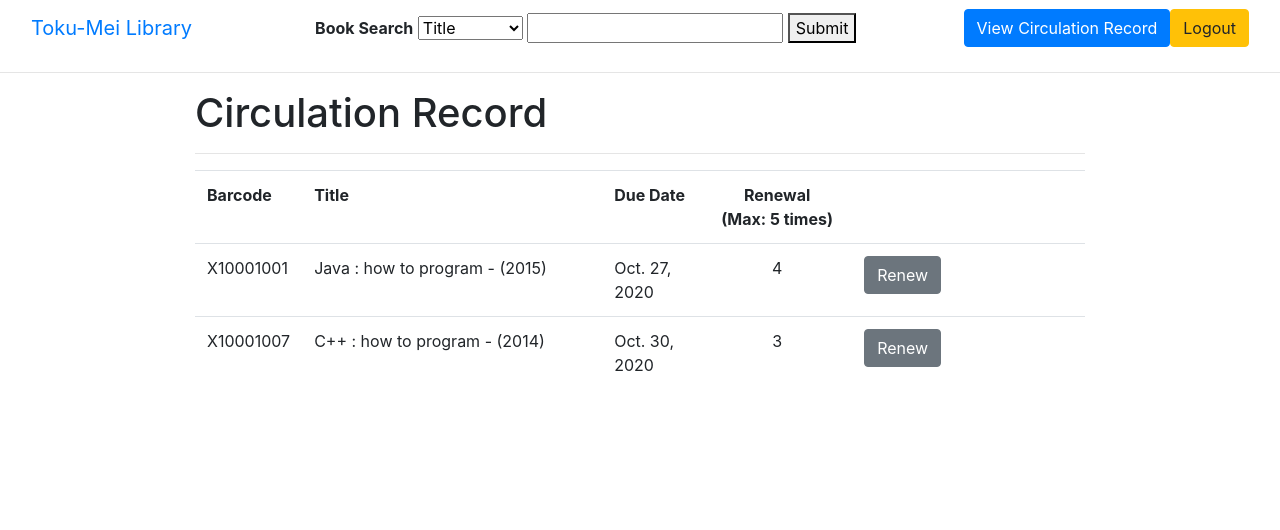
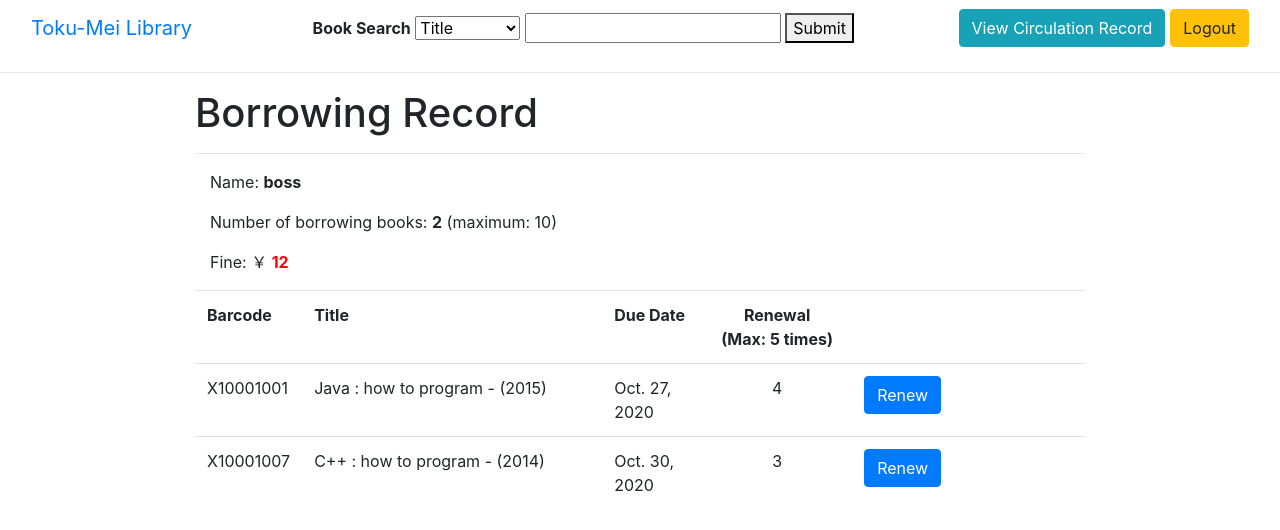
Before and after one commit to hkchy7890/tokumei-lib, a Django app: page /viewrecord in a window 1280 px wide. Shown: the top 530 px of the page. Run offline with Django 3.2, Linux system fonts and the light colour scheme; a user stored in the database is signed in; data comes from the database, SQL or seed files in the repository; both versions use the stored data as it was after the commit; some libraries are stand-ins or nearby versions.

Commit message:
make it better

```diff
--- a/catalogue/admin.py
+++ b/catalogue/admin.py
@@ -1,5 +1,6 @@
 from django.contrib import admin
-from .models import Booktitle, Bookitem
+from .models import Booktitle, Bookitem, CircAccount
 # Register your models here.
 admin.site.register(Booktitle)
 admin.site.register(Bookitem)
+admin.site.register(CircAccount)
--- a/catalogue/models.py
+++ b/catalogue/models.py
@@ -51,6 +51,8 @@
     renewal = models.IntegerField(default=0)
     created_on = models.DateTimeField(auto_now=True)
     updated_on = models.DateTimeField(auto_now_add=True)
+    message = models.CharField(max_length=100, blank=True, null=True)
+    holdlist = models.CharField(max_length=200, blank=True, null=True)
 
     def __str__(self):
         return "{} - {}".format(self.title, self.callno)
@@ -60,3 +62,13 @@
             return self.duedate
         else:
             return self.status
+
+
+class CircAccount(models.Model):
+    user = models.OneToOneField(User, on_delete=models.CASCADE)
+    activated = models.BooleanField(default=True)
+    fine = models.IntegerField(blank=True, null=True, default=0)
+    hold = models.IntegerField(blank=True, null=True, default=0)
+
+    def __str__(self):
+        return str(self.user)
--- a/catalogue/templates/account.html
+++ b/catalogue/templates/account.html
@@ -1,9 +1,27 @@
 {% extends 'base.html' %}
 {% block content %}
+{% for message in messages %}
+        <div class="alert alert-danger alert-dismissible fade show">
+            <button type="button" class="close" data-dismiss="alert">&times;</button>
+            {{message}}
+        </div>
+    {% endfor %}
 <div class="container">
-    <h1>Circulation Record</h1>
+    <h1>Borrowing Record</h1>
 
     <hr>
+    <div class="container">
+        <p>Name: <b>{{user_acc.user}}</b></p>
+        <p>Number of borrowing books: <b>{{num}}</b> (maximum: 10)</p>
+        <p>Fine: ￥
+            {% if user_acc.fine == 0 %}
+            <b>{{user_acc.fine}}</b></p>
+            {% else %}
+            <b style="color:red;">{{user_acc.fine}}</b></p>
+            {% endif %}
+        <p></p>
+    </div>
+
     <table class="table">
         <tr>
             <th style="width:100px;">Barcode</th>
@@ -21,7 +39,15 @@
             <td>
                 <form action="/renew_books">
                     <input type="hidden" name="barcode" value="{{item.barcode}}">
-                    <button type="submit" class="btn btn-secondary">Renew</button>
+                    {% if item.renewal >= 5 %}
+                    <button type="submit" class="btn btn-secondary" disabled>Renew</button>
+                    <span style="color:red;">{{item.message}}</span><br>
+                    <span style="color:red;">You have reached maximum renewals</span>
+                    {% else %}
+                    <button type="submit" class="btn btn-primary">Renew</button>
+                    <span style="color:red;">{{item.message}}</span>
+                    {% endif %}
+
                 </form>
             </td>
         </tr>
--- a/catalogue/templates/base.html
+++ b/catalogue/templates/base.html
@@ -5,6 +5,7 @@
     <title>{% block title %}{% endblock title %}</title>
     <link rel="stylesheet" href="https://stackpath.bootstrapcdn.com/bootstrap/4.5.2/css/bootstrap.min.css" integrity="sha384-JcKb8q3iqJ61gNV9KGb8thSsNjpSL0n8PARn9HuZOnIxN0hoP+VmmDGMN5t9UJ0Z" crossorigin="anonymous">
     <style>
+
         .container {
             max-width: 920px;
         }
@@ -21,10 +22,20 @@
         .birecord th{
             width: 110px;
         }
+        .form-login {
+            width: 600px;
+            padding: 70px;
+        }
 
-        ul li {
-            float:left;
-        }
+     ul li {
+        margin-left: 5px;
+     }
+
+     .rs_counter {
+        margin-right: 20px;
+     }
+
+
     </style>
 </head>
 <body>
@@ -54,7 +65,7 @@
             <ul class="nav navbar-nav flex-row">
                 {% if user.is_authenticated %}
                 <li>
-                    <a href="/viewrecord" class="btn btn-primary">View Circulation Record</a>
+                    <a href="/viewrecord" class="btn btn-info">View Circulation Record</a>
                 </li>
                 <li>
                     <form action="/logout" method="">
@@ -64,7 +75,7 @@
                 {% else %}
                 <li>
                     <form action="/login" method="">
-                        <button type="submit">Login</button>
+                        <button type="submit" class="btn btn-primary">Login</button>
                     </form>
                 </li>
                 {% endif %}
--- a/catalogue/templates/login.html
+++ b/catalogue/templates/login.html
@@ -1,11 +1,11 @@
 {% extends 'base.html' %}
 {% block content %}
-<div class="container">
+<div class="container form-login">
     <h1>Login Authentication</h1>
     <form action="" method="POST">
         {% csrf_token %}
         {{form.as_p}}
-        <button type="submit">Submit</button>
+        <button type="submit" class="btn btn-primary">Submit</button>
     </form>
 
 </div>
--- a/catalogue/templates/search.html
+++ b/catalogue/templates/search.html
@@ -3,8 +3,9 @@
 <div class="container">
     <h2>Search for : <b>{{keyword}}</b></h2>
     <h4>Number of Results: <b>{{num}}</b></h4>
+    <hr>
     {% for bk in books %}
-    <p><a href="/record/{{bk.id}}">{{bk}}</a></p>
+    <p><b class="rs_counter">{{forloop.counter}}.</b> <a href="/record/{{bk.id}}">{{bk}}</a></p>
     {% endfor %}
 
 </div>
--- a/catalogue/views.py
+++ b/catalogue/views.py
@@ -1,7 +1,11 @@
 from django.http import HttpResponseRedirect
 from django.shortcuts import render, redirect
-from .models import Booktitle, Bookitem
+from .models import Booktitle, Bookitem, CircAccount
+
+# Functions need import
+from django.contrib import messages
 import datetime
+
 # Authentication
 from django.contrib.auth.forms import AuthenticationForm
 from django.contrib.auth import login, logout
@@ -26,28 +30,66 @@
 
 def logout_func(request):
     logout(request)
-    return HttpResponseRedirect("/record/1")
+    return HttpResponseRedirect("/")
 
 @login_required(login_url="/login")
 def view_record(request):
     username = request.user
     items = Bookitem.objects.filter(current_user=username)
+    user_acc = CircAccount.objects.get(user=username)
+
+    # numer of borrowing items
+    num = len(items)
+
+    for item in items:
+        item.message = " "
+        n = datetime.date.today() - item.duedate
+        if (n.days) > 0:
+            item.message = "Overdue {} day(s)".format(n.days)
+
     context = {
-        'items':items
+        'items':items,
+        'user_acc':user_acc,
+        'num': num,
     }
     return render(request, 'account.html', context)
 
 @login_required(login_url="/login")
 def renew_books(request):
     barcode = request.GET.get('barcode')
-    print(barcode)
+    item = Bookitem.objects.get(barcode=barcode)
+
+    # get new day prepared for update
     new_duedate = datetime.date.today() + datetime.timedelta(days=14)
-    print(new_duedate)
-    item = Bookitem.objects.get(barcode=barcode)
-    item.duedate = new_duedate
-    item.renewal += 1
-    item.save()
-    return HttpResponseRedirect("/viewrecord")
+
+    # get number of day before overdue
+    n = item.duedate - datetime.date.today()
+
+    # check if renewed today
+    if (item.duedate == new_duedate):
+        print("two dates are equal")
+        messages.warning(request, '"{}" has been renewed today'.format(item.title))
+        return HttpResponseRedirect("/viewrecord")
+    elif (n.days > 10):
+        print("Too early")
+        messages.warning(request, 'Too early to renew: "{}"'.format(item.title))
+        return HttpResponseRedirect("/viewrecord")
+    else:
+        # add fine if
+        days_of_overdue = datetime.date.today() - item.duedate
+        print(days_of_overdue.days)
+        if (days_of_overdue.days > 0):
+            username = request.user
+            user_acc = CircAccount.objects.get(user=username)
+            user_acc.fine += int(days_of_overdue.days)
+            user_acc.save()
+
+
+
+        item.duedate = new_duedate
+        item.renewal += 1
+        item.save()
+        return HttpResponseRedirect("/viewrecord")
 
 def book_record(request, id):
     book = Booktitle.objects.get(id=id)
--- a/library/settings.py
+++ b/library/settings.py
@@ -25,7 +25,7 @@
 # SECURITY WARNING: don't run with debug turned on in production!
 DEBUG = True
 
-ALLOWED_HOSTS = ['https://koko-library.herokuapp.com/']
+ALLOWED_HOSTS = ['library-hoyinc.herokuapp.com']
 
 
 # Application definition
@@ -120,7 +120,5 @@
 # https://docs.djangoproject.com/en/3.0/howto/static-files/
 
 STATIC_URL = '/static/'
-STATICFILES_DIRS = [
-    os.path.join(BASE_DIR, 'static')
-]
+STATICFILES_DIR = os.path.join(BASE_DIR, 'static')
 STATIC_ROOT = os.path.join(BASE_DIR, 'staticfiles')
--- a/library/urls.py
+++ b/library/urls.py
@@ -16,11 +16,7 @@
 from django.contrib import admin
 from django.urls import path, include
 
-from django.contrib.staticfiles.urls import staticfiles_urlpatterns
-from django.conf.urls.static import static
-from django.conf import settings
-
 urlpatterns = [
     path('admin/', admin.site.urls),
     path('', include('catalogue.urls')),
-]+staticfiles_urlpatterns()
+]
--- a/requirements.txt
+++ b/requirements.txt
@@ -1,6 +1,7 @@
 asgiref==3.2.10
 Django==3.0
 gunicorn==20.0.4
+Pillow==8.0.0
 pytz==2020.1
 sqlparse==0.4.1
 whitenoise==5.2.0
```
Also changed, not shown: catalogue/templates/home.html (+32 -6 lines), catalogue/migrations/0006_bookitem_message.py (added), catalogue/migrations/0007_auto_20201012_1922.py (added), catalogue/migrations/0008_auto_20201012_1924.py (added), catalogue/migrations/0009_auto_20201013_1546.py (added), db.sqlite3, 1 other file.
